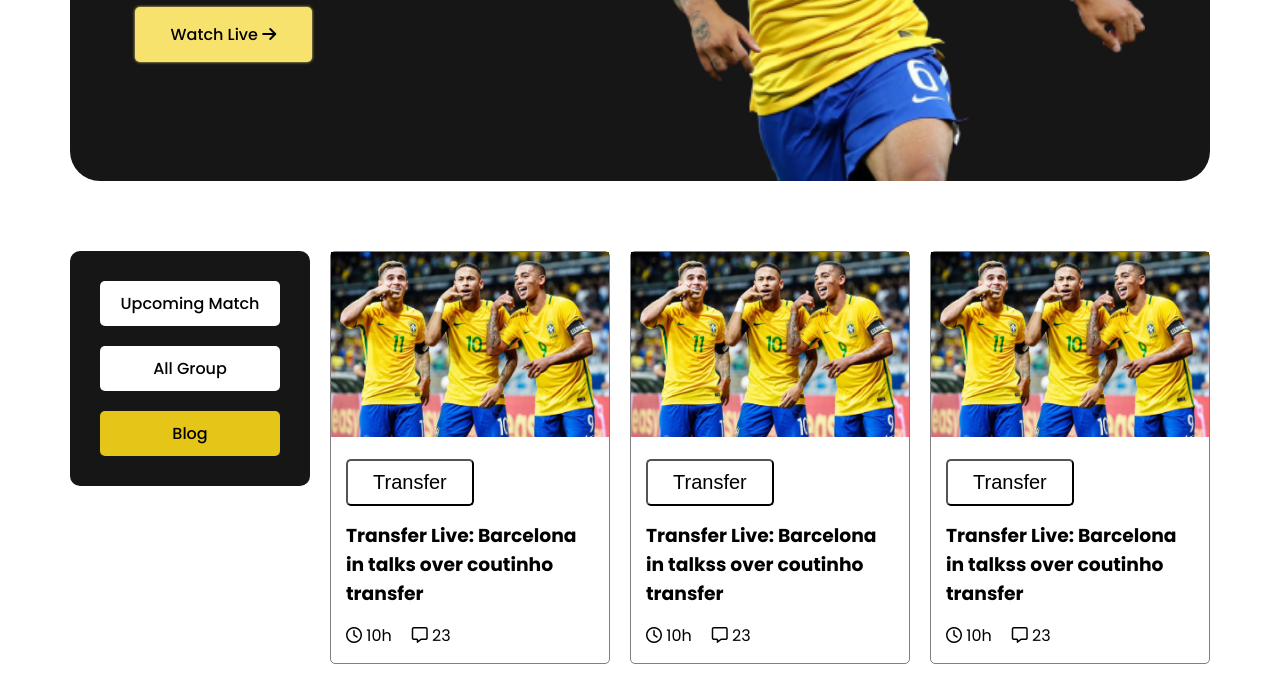
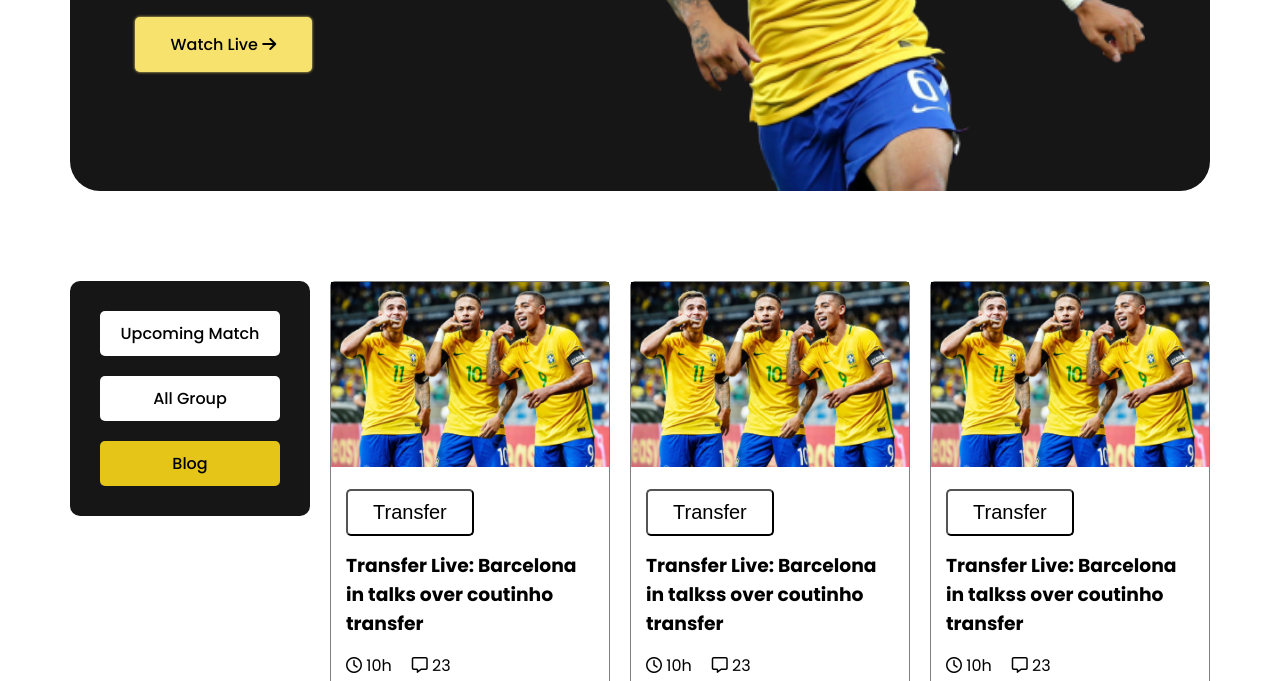
Before and after one commit to ahadulislampinoy/world-cup, a plain HTML site: page index.html in a window 1280 px wide. Shown: the part 406-1087 px from the top of the page. Drawn offline with Linux system fonts and the light colour scheme.

Commit message:
padding chng

```diff
--- a/home-page/styles/responsive.css
+++ b/home-page/styles/responsive.css
@@ -3,7 +3,7 @@
 @media screen and (min-width: 1201px) {
   /* nothing to change everything alright */
   .container {
-    padding: 35px 70px;
+    padding: 45px 70px;
   }
   .banner-content {
     padding: 20px 65px 0;
--- a/upcoming-page/styles/responsive.css
+++ b/upcoming-page/styles/responsive.css
@@ -2,7 +2,7 @@
 /* extra large, TV  */
 @media screen and (min-width: 1201px) {
   .container {
-    padding: 35px 70px;
+    padding: 45px 70px;
   }
   .banner-content {
     padding: 20px 65px 0;
```
